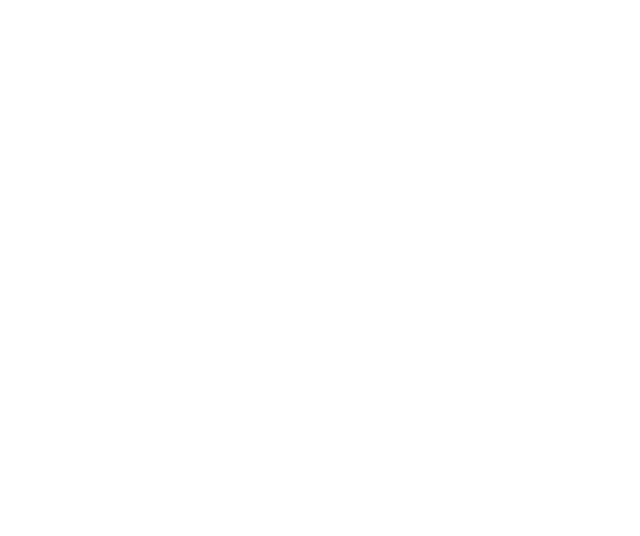
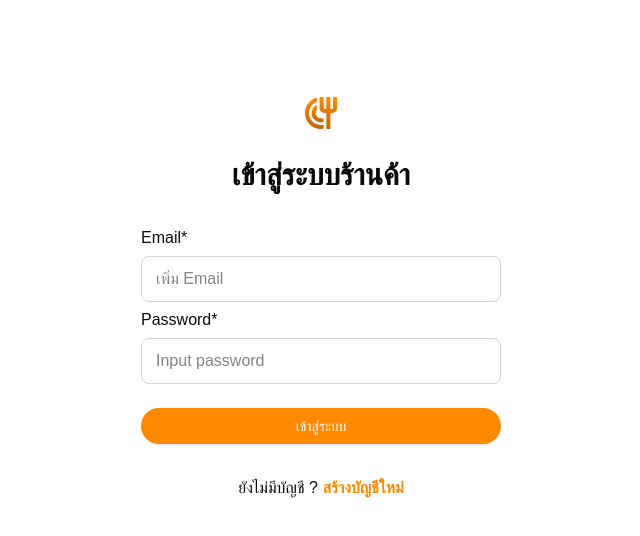
Before and after one commit to prompipat/SoftDev_Frontend, a React (Vite) app: page /login in a window 1280 px wide. Before the commit this address had no page. Shown: the top 536 px of the page, without its empty margins (319-959 px from the left). Built offline with nearby package versions, Linux system fonts and the light colour scheme; a web font is replaced by a local one.

Commit message:
Register/Login 1 - not link api

```diff
--- a/src/App.jsx
+++ b/src/App.jsx
@@ -1,6 +1,7 @@
 import { BrowserRouter as Router, Routes, Route } from "react-router-dom";
 import CustomerHomepage from "./pages/CustomerHomepage";
 import Register from "./pages/Register";
+import Login from "./pages/Login";
 
 function App() {
   return (
@@ -8,6 +9,7 @@
       <Routes>
         <Route path="/" element={<CustomerHomepage />} />
         <Route path="/register" element={<Register />} />
+        <Route path="/login" element={<Login />} />
         <Route
           path="/welcome"
           element={
--- a/src/pages/Register.jsx
+++ b/src/pages/Login.jsx
@@ -4,16 +4,14 @@
 
 import Logo from "../components/ui/Logo";
 
-function Register() {
-  const regData = useState({
-    fname:"",
-    lname:"",
+function Login() {
+  const loginData = useState({
     email:"",
     passwd:""
   })
 
-  const handleReg = () => {
-    //when click register
+  const handleLogin = () => {
+    //when click Login
   }
 
   return (
@@ -28,32 +26,16 @@
               {/* header */}
               <div className="flex flex-col items-center">
                 <Logo className="w-[48px] h-[48px]" />
-                <h1 className="mt-[24px]">สร้างบัญชีร้านค้า</h1>
+                <h2 className="mt-[24px]">เข้าสู่ระบบร้านค้า</h2>
               </div>
 
               {/* form */}
               <form className="grid gap-[6px] mt-[32px] mb-[24px]">
-                <label><p>ชื่อ*</p></label>
-                <input
-                  type="text"
-                  id="fname"
-                  value={regData.fname}
-                  placeholder="เพิ่มชื่อ"
-                  className="pl-[14px] pr-[14px] pt-[10px] pb-[10px] border-[1px] border-[#D0D5DD] rounded-md"
-                />
-                <label><p>นามสกุล*</p></label>
-                <input
-                  type="text"
-                  id="lname"
-                  value={regData.lname}
-                  placeholder="เพิ่มนามสกุล"
-                  className="pl-[14px] pr-[14px] pt-[10px] pb-[10px] border-[1px] border-[#D0D5DD] rounded-md"
-                />
                 <label><p>Email*</p></label>
                 <input
                   type="email"
                   id="email"
-                  value={regData.email}
+                  value={loginData.email}
                   placeholder="เพิ่ม Email"
                   className="pl-[14px] pr-[14px] pt-[10px] pb-[10px] border-[1px] border-[#D0D5DD] rounded-md"
                 />
@@ -61,19 +43,19 @@
                 <input
                   type="password"
                   id="passwd"
-                  value={regData.passwd}
-                  placeholder="Create a password"
+                  value={loginData.passwd}
+                  placeholder="Input password"
                   className="pl-[14px] pr-[14px] pt-[10px] pb-[10px] border-[1px] border-[#D0D5DD] rounded-md"
                 />
               </form>
 
               {/* action */}
-              <Button onClick={handleReg} className="w-[100%] bg-[#FF8A00] rounded-full">สร้างบัญชี</Button>
+              <Button onClick={handleLogin} className="w-[100%] bg-[#FF8A00] rounded-full">เข้าสู่ระบบ</Button>
 
               {/* row */}
               <div className="flex justify-center gap-[5px] mt-[32px]">
-                <p>มีบัญชีแล้ว ?</p>
-                <a href="./login"><p className="font-bold text-[#FF8A00]">เข้าสู่ระบบ</p></a>
+                <p>ยังไม่มีบัญชี ?</p>
+                <a href="./register"><p className="font-bold text-[#FF8A00]">สร้างบัญชีใหม่</p></a>
               </div>
             </div>
           </div>
@@ -82,4 +64,4 @@
   );
 }
 
-export default Register;
+export default Login;
```
